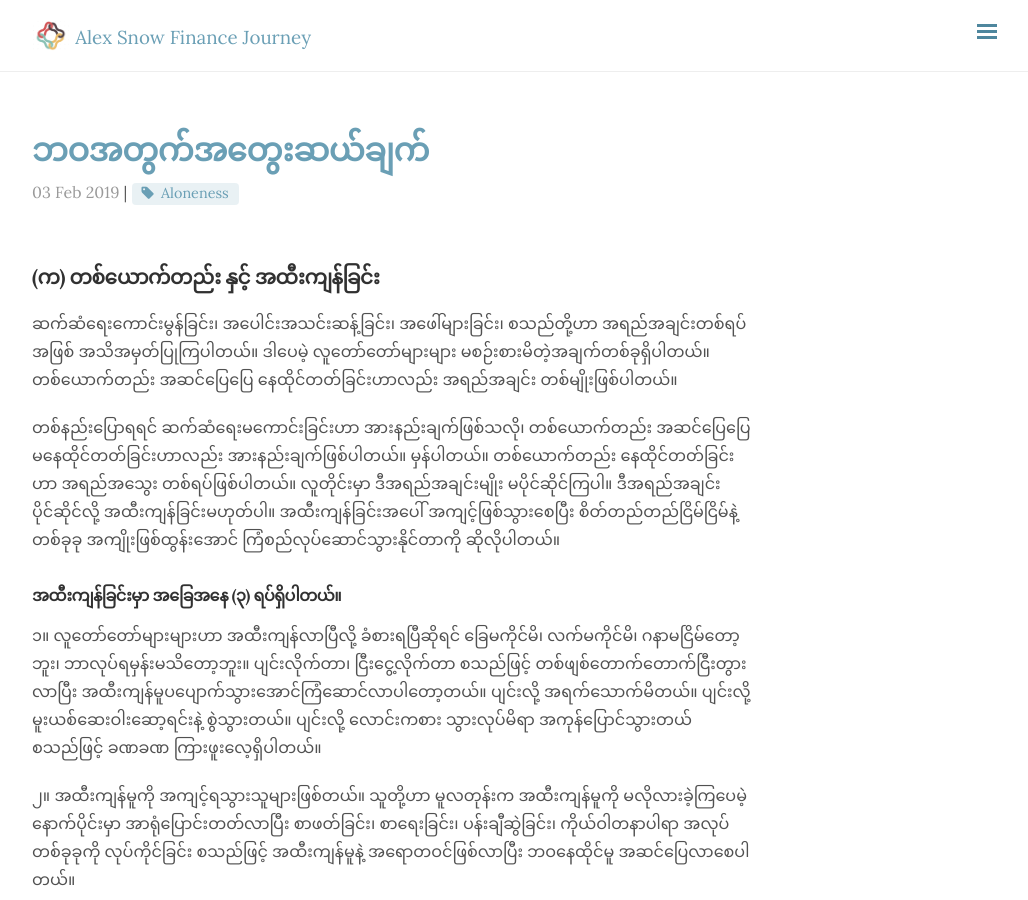
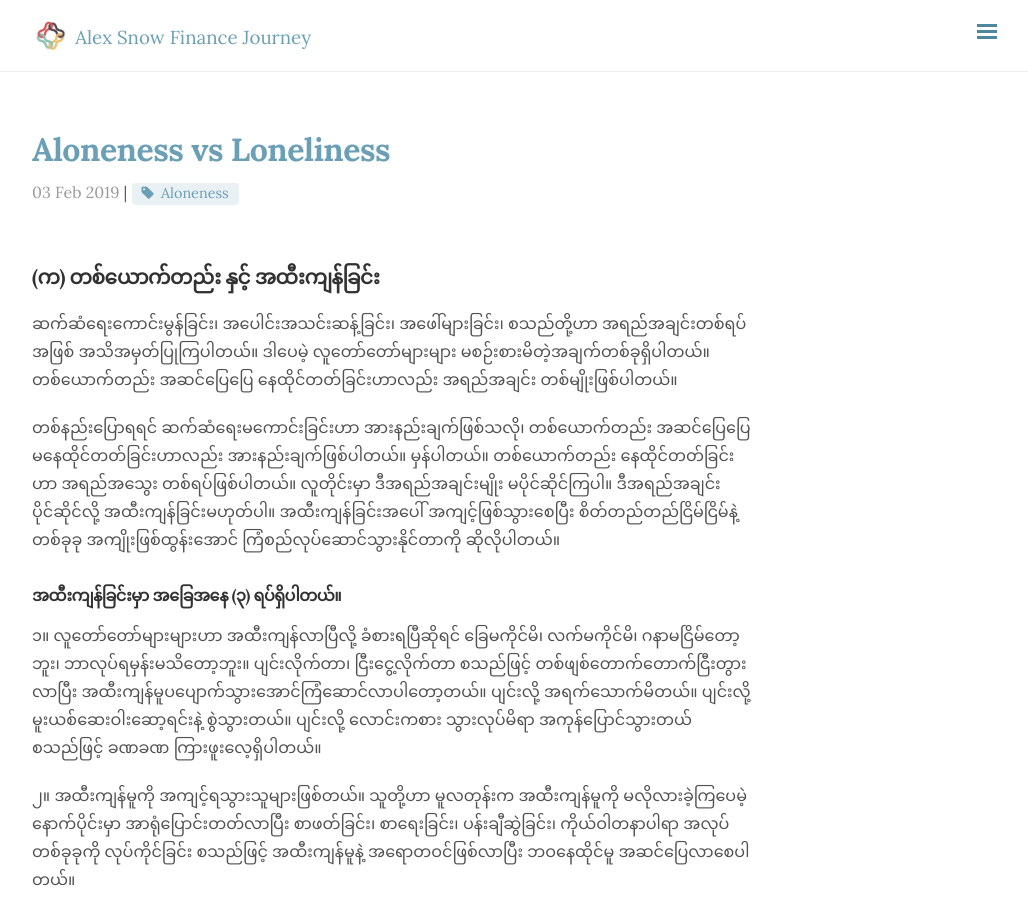
Before and after one commit to alexsnow348/alexsnow348.github.io, a Jekyll site: the page built from _posts/2019-02-03-aloneness-vs-loneliness.md, in a window 1280 px wide and 900 px high. Shown: the whole window, without its empty margins (248-1276 px from the left). Built offline with Jekyll 4.4.1, drawn with Linux system fonts in a browser that asks for light colours; nearby versions of some CDN libraries; comment, search, counter and statistics services are not loaded.

Commit message:
added aloness posted

```diff
--- a/_posts/2019-02-03-aloneness-vs-loneliness.md
+++ b/_posts/2019-02-03-aloneness-vs-loneliness.md
@@ -1,6 +1,6 @@
 ---
 layout: post
-title: "ဘဝအတွက်အတွေးဆယ်ချက်"
+title: "Aloneness vs Loneliness"
 categories:  ["Burmese","Notes to read"]
 tag: ["Aloneness"]
 ---
```
